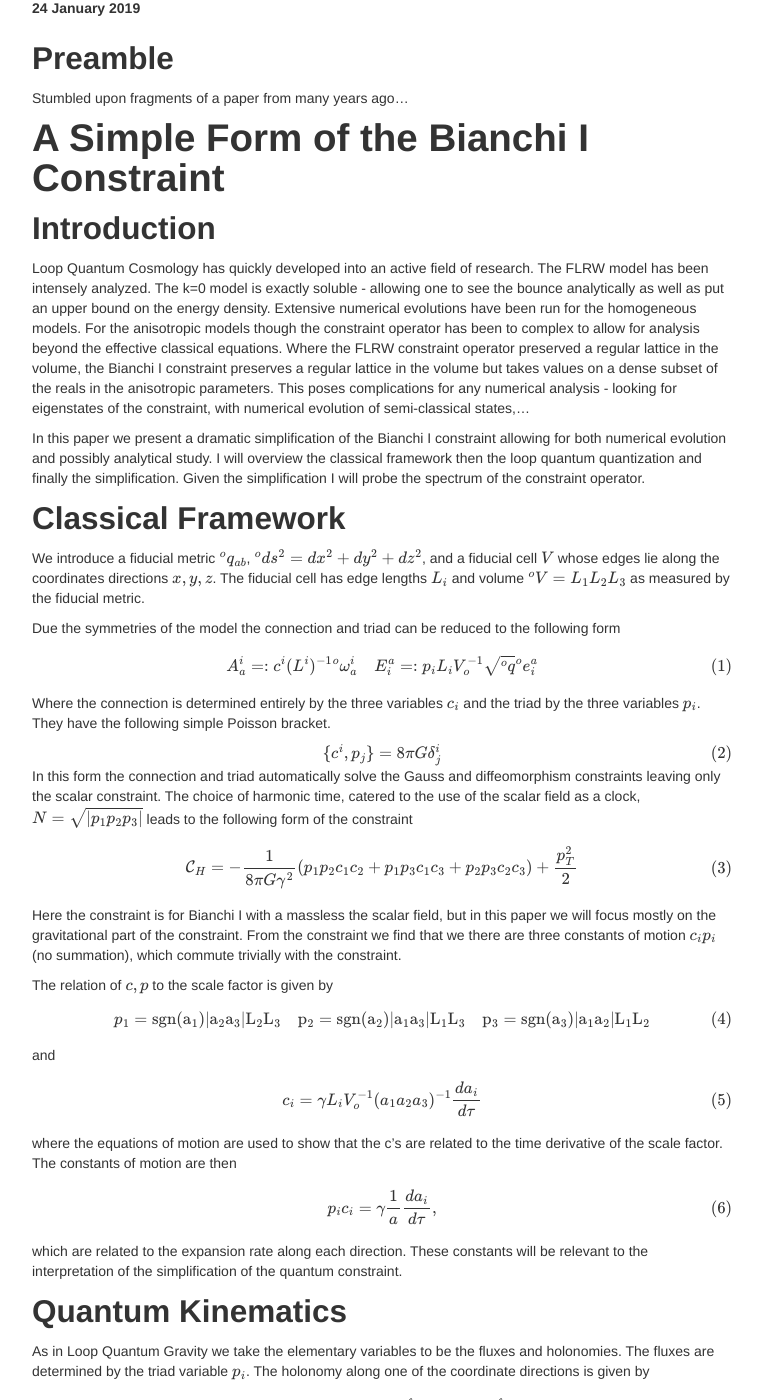
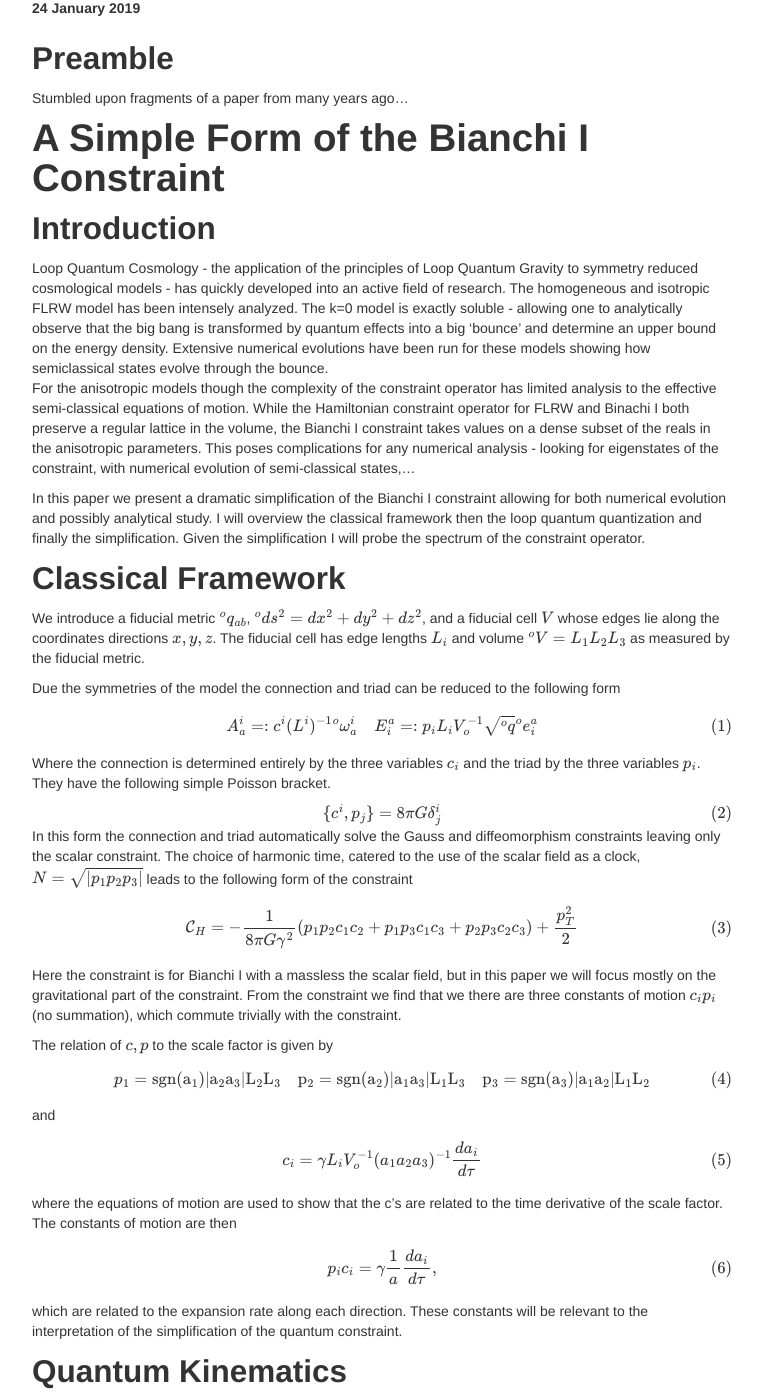
Before and after one commit to AdamDadeH/adamdadeh.github.io, a Jekyll site: the page built from _posts/2019-01-24-bianchi.md, in a window 1280 px wide and 1400 px high, scrolled down 194 px. Shown: the whole window, without its empty margins (258-1020 px from the left). Built offline with Jekyll 4.4.1, drawn with Linux system fonts in a browser that asks for light colours; formulas are drawn with MathJax 3; some of the changed text lies outside the part shown.

Commit message:
Minor edits

```diff
--- a/_posts/2019-01-24-bianchi.md
+++ b/_posts/2019-01-24-bianchi.md
@@ -15,7 +15,11 @@ A Simple Form of the Bianchi I Constraint
 Introduction
 ----------------
 
-Loop Quantum Cosmology has quickly developed into an active field of research.  The FLRW model has been intensely analyzed.  The k=0 model is exactly soluble - allowing one to see the bounce analytically as well as put an upper bound on the energy density.  Extensive numerical evolutions have been run for the homogeneous models.  For the anisotropic models though the constraint operator has been to complex to allow for analysis beyond the effective classical equations.  Where the FLRW constraint operator preserved a regular lattice in the volume, the Bianchi I constraint preserves a regular lattice in the volume but takes values on a dense subset of the reals in the anisotropic parameters.  This poses complications for any numerical analysis - looking for eigenstates of the constraint, with numerical evolution of semi-classical states,...
+Loop Quantum Cosmology - the application of the principles of Loop Quantum Gravity to symmetry reduced cosmological
+models - has quickly developed into an active field of research.  The homogeneous and isotropic FLRW model has been
+intensely analyzed.  The k=0 model is exactly soluble - allowing one to analytically observe that the big bang is transformed
+by quantum effects into a big 'bounce' and determine an upper bound on the energy density.  Extensive numerical evolutions have been run for these models showing how semiclassical states evolve through the bounce.
+For the anisotropic models though the complexity of the constraint operator has limited analysis to the effective semi-classical equations of motion.  While the Hamiltonian constraint operator for FLRW and Binachi I both preserve a regular lattice in the volume, the Bianchi I constraint takes values on a dense subset of the reals in the anisotropic parameters.  This poses complications for any numerical analysis - looking for eigenstates of the constraint, with numerical evolution of semi-classical states,...
 
 In this paper we present a dramatic simplification of the Bianchi I constraint allowing for both numerical evolution and possibly analytical study.  I will overview the classical framework then the
 loop quantum quantization and finally the simplification.  Given the simplification I will probe the
@@ -82,7 +86,7 @@ which are related to the expansion rate along each direction.  These constants w
 Quantum Kinematics
 ----------------
 
-As in Loop Quantum Gravity we take the elementary variables to be the fluxes and holonomies.  The fluxes are determined by the triad variable $p_i$.  The holonomy along one of the coordinate directions is given by
+As in Loop Quantum Gravity we take the elementary variables to be the fluxes and holonomies.  The fluxes are determined by the triad  $p_i$.  The holonomy along one of the coordinate directions is given by
 
 $$
 \begin{equation}
@@ -115,7 +119,7 @@ $$
 \end{equation}
 $$
 
-The space is the space of square integrable function on the Bohr compactification of R.  The non-existence of the operator c can be seen clearly since normalizable states are those that are asymptotically constant.  Any state has non-zero finite norm will be mapped to a state with infinite norm by the action of c.
+The space is the space of square integrable function on the Bohr compactification of R.  The non-existence of the operator c can be seen clearly since normalizable states are those that are asymptotically constant.  Any state that has non-zero finite norm will be mapped to a state with infinite norm by the action of c.
 
 On the other hand we can work in the conjugate representation where the Hilbert space consists of wave function $\Psi(p)$ with finite norm
 
@@ -299,7 +303,7 @@ f_\pm^0 = \frac{\pi G}{2} \sqrt{v} (v \pm 2) \sqrt{v} \left( e^{i m_1 \ln(\frac{
 \end{equation}
 $$
 
-While these functions are complex for fixed values of $m_i$ it is a standard difference equation, which can be analyzed using standard tools.
+While these functions are complicated, for fixed values of $m_i$ it is a standard difference equation, which can be analyzed using standard tools.
 
 Interpretation
 ----------------
@@ -395,8 +399,6 @@ $$
 \end{equation}
 $$
 
-Should we work with this equation - or change the normalization by $\sqrt{v}$  Might be easier to study that equation.
-
 We can rearrange this equation by writing
 
 $$
```
Also changed, not shown: other parts of _posts/2019-01-24-bianchi.md (+0 -2 lines).
